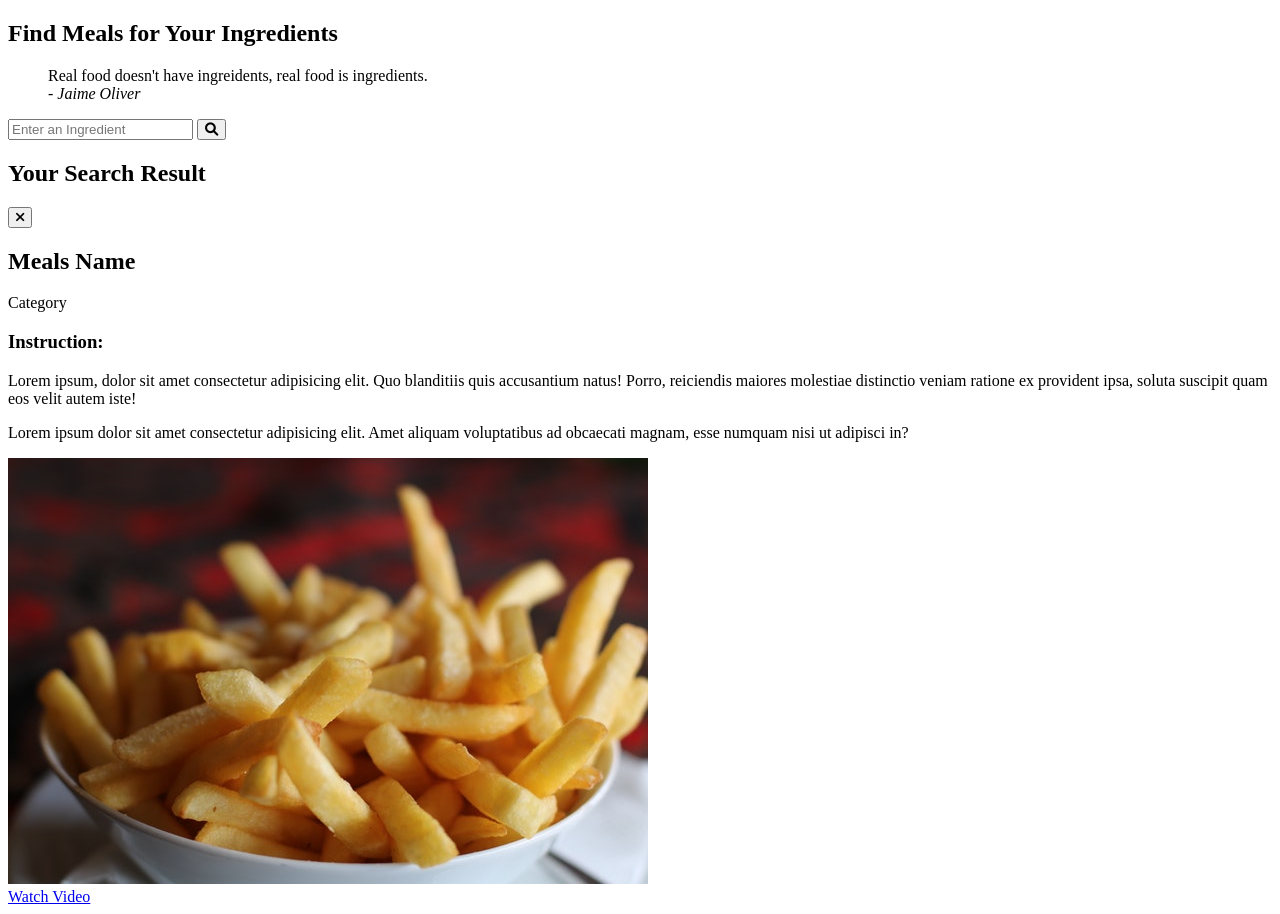
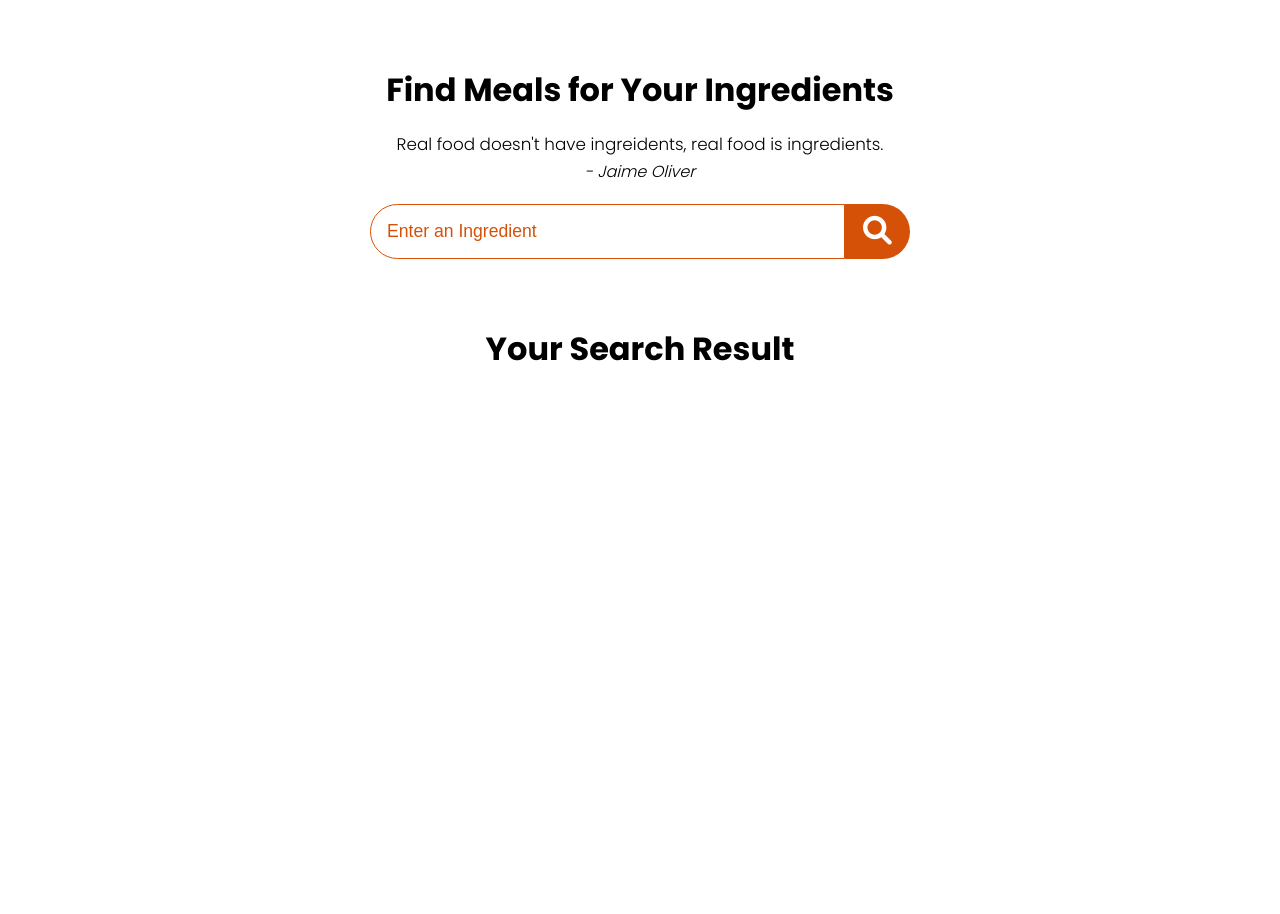
Before and after one commit to SijithThomas/Food-Recipe-Finder, a plain HTML site: page index.html in a window 1280 px wide. After the commit the page ends 800 px from the top, so only its background shows below. Drawn offline with Linux system fonts and the light colour scheme; the site is published under a folder, as on GitHub Pages, so addresses that start at the root find nothing.

Commit message:
path fixed

```diff
--- a/index.html
+++ b/index.html
@@ -4,10 +4,11 @@
     <meta charset="UTF-8">
     <meta http-equiv="X-UA-Compatible" content="IE=edge">
     <meta name="viewport" content="width=device-width, initial-scale=1.0">
-    <link rel="stylesheet" href="/style.css">
+
     <link rel="stylesheet" href="https://cdnjs.cloudflare.com/ajax/libs/font-awesome/6.0.0-beta2/css/all.min.css"
     integrity="sha512-YWzhKL2whUzgiheMoBFwW8CKV4qpHQAEuvilg9FAn5VJUDwKZZxkJNuGM4XkWuk94WCrrwslk8yWNGmY1EduTA=="
     crossorigin="anonymous" referrerpolicy="no-referrer" />
+    <link rel="stylesheet" href="./style.css">
     <title>Food Recipe App</title>
 </head>
 <body>
@@ -64,6 +65,6 @@
             </div>
         </div>
     </div>
-    <script src="/app.js"></script>
+    <script src="./app.js"></script>
 </body>
 </html>
```
